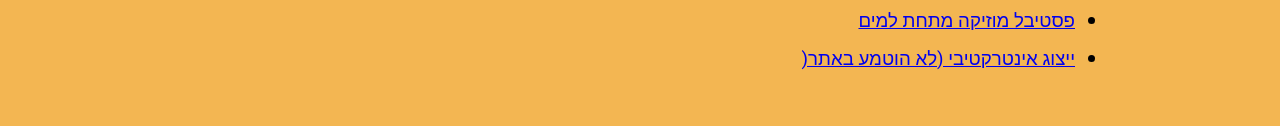
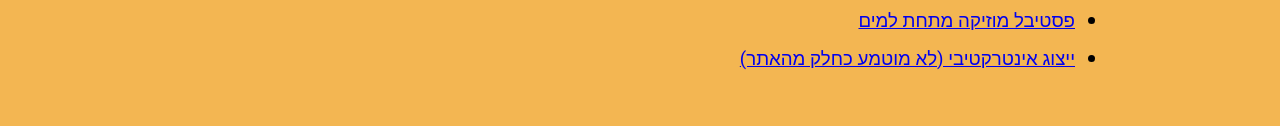
Before and after one commit to HeelaPitem/FinalProject, a plain HTML site: page FestiGuru_Final/about.html in a window 1280 px wide. Shown: the part 1153-1279 px from the top of the page. Drawn offline with Linux system fonts and the light colour scheme.

Commit message:
Update about.html

```diff
--- a/FestiGuru_Final/about.html
+++ b/FestiGuru_Final/about.html
@@ -421,7 +421,7 @@
                                     <li><a href="goldenRetrieverFestival.html">פסטיבל גולדן רטריבר</a></li>
                                     <li><a href="mardiGrasFestival.html">פסטיבל המרדי גרא</a></li>
                                     <li><a href="underwaterMusicFestival.html">פסטיבל מוזיקה מתחת למים</a></li>
-                                    <li><a href="https://sol-michaeli.github.io/passport/passport.html">ייצוג אינטרקטיבי (לא הוטמע באתר(</a></li>
+                                    <li><a href="https://sol-michaeli.github.io/passport/passport.html">ייצוג אינטרקטיבי (לא מוטמע כחלק מהאתר)</a></li>
                                 </ul>
                            </section>
 
```
